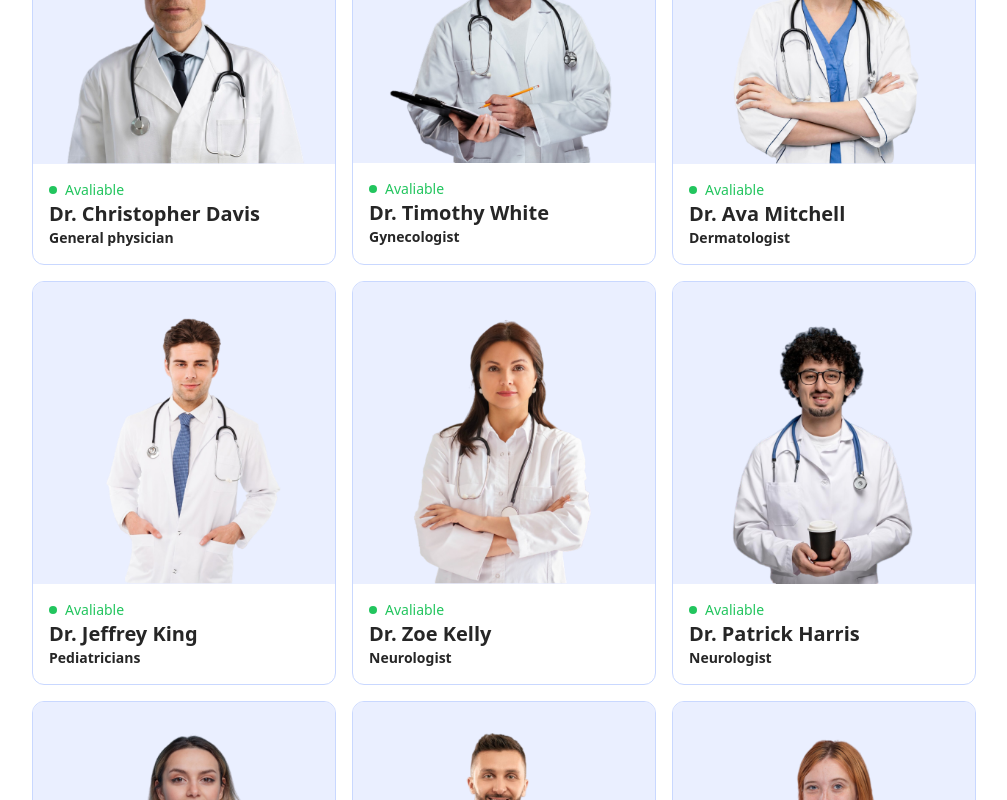
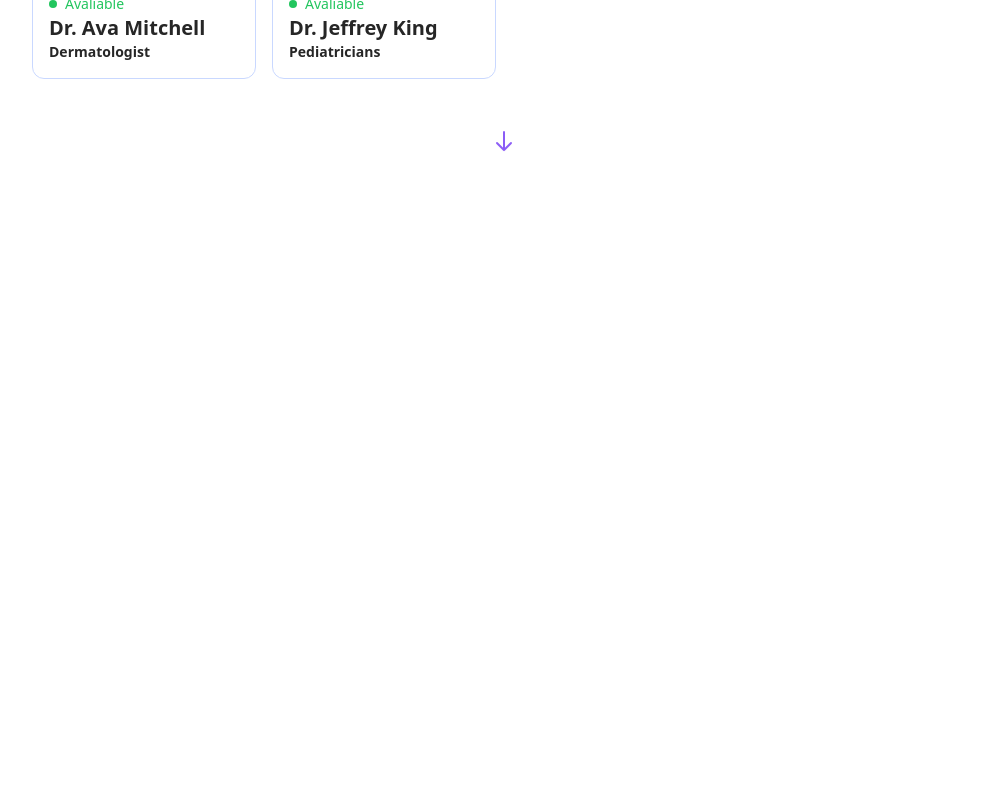
Before and after one commit to upadhyayvaibhav229/Doctor_Appointment_booking-site, a React (Vite) app in the folder Fronted/: page / in a window 1280 px wide. Shown: the part 2300-3100 px from the top of the page, without its empty margins (136-1143 px from the left). After the commit the page ends 2523 px from the top, so only its background shows below. Built offline with nearby package versions, Linux system fonts and the light colour scheme.

Commit message:
commited

```diff
--- a/Fronted/src/Components/TopDoctors.jsx
+++ b/Fronted/src/Components/TopDoctors.jsx
@@ -1,10 +1,15 @@
-import React from "react";
+import React, { useState } from "react";
 import { doctors } from "../assets/assets/assets";
 import { Link, useNavigate } from "react-router-dom";
 
 const TopDoctors = () => {
 
   const navigate = useNavigate();
+  const [isExpanded, setIsExpanded] = useState(10);
+
+  function showmore() {
+    setIsExpanded((prev) => prev + 6);
+  }
 
   return (
     <div className="flex flex-col items-center gap-4 my-16 text-[#262626] md:mx-10">
@@ -13,12 +18,12 @@ const TopDoctors = () => {
         Simply browse through our extensive list of trusted doctors.
       </p>
 
-      <div className="w-full grid grid-cols-2  lg:grid-cols-3 gap-4 mt-5 overflow-scroll pt-4">
-        {doctors.map((item, index) => (
+      <div className="w-full grid grid-cols-2  lg:grid-cols-4 gap-4 mt-5 overflow-scroll pt-4">
+        {doctors.slice(0, isExpanded).map((item, index) => (
           <div
             onClick={() => navigate(`/appointment/${item._id}`)}
             key={index}
-            className="border border-[#C9D8FF] rounded-xl overflow-hidden cursor-pointer hover:translate-y-[-10px] transition-all duration-500"
+            className="border border-[#C9D8FF] rounded-xl overflow-hidden cursor-pointer hover:translate-y-[-7px] transition-all duration-500"
           >
             <img className="bg-[#EAEFFF]" src={item.image} alt="speciality" />
             <div className="p-4">
@@ -33,6 +38,11 @@ const TopDoctors = () => {
         ))}
       </div>
 
+      <div className="mt-10">
+        {
+          isExpanded < doctors.length ? (
+            <svg onClick={showmore} className="size-6 text-violet-500 cursor-pointer animate-bounce" fill="none" strokeLinecap="round" strokeLinejoin="round" strokeWidth="2" viewBox="0 0 24 24" stroke="currentColor"><path d="M19 14l-7 7m0 0l-7-7m7 7V3"></path></svg>) : (
+
             <Link
               onClick={() => window.scrollTo(0, 0)}
               to="/doctors"
@@ -40,6 +50,10 @@ const TopDoctors = () => {
             >
               See More
             </Link>
+            )
+
+        }
+      </div>
 
     </div>
   );
```
Lines whose indentation alone changed are shown as unchanged.
